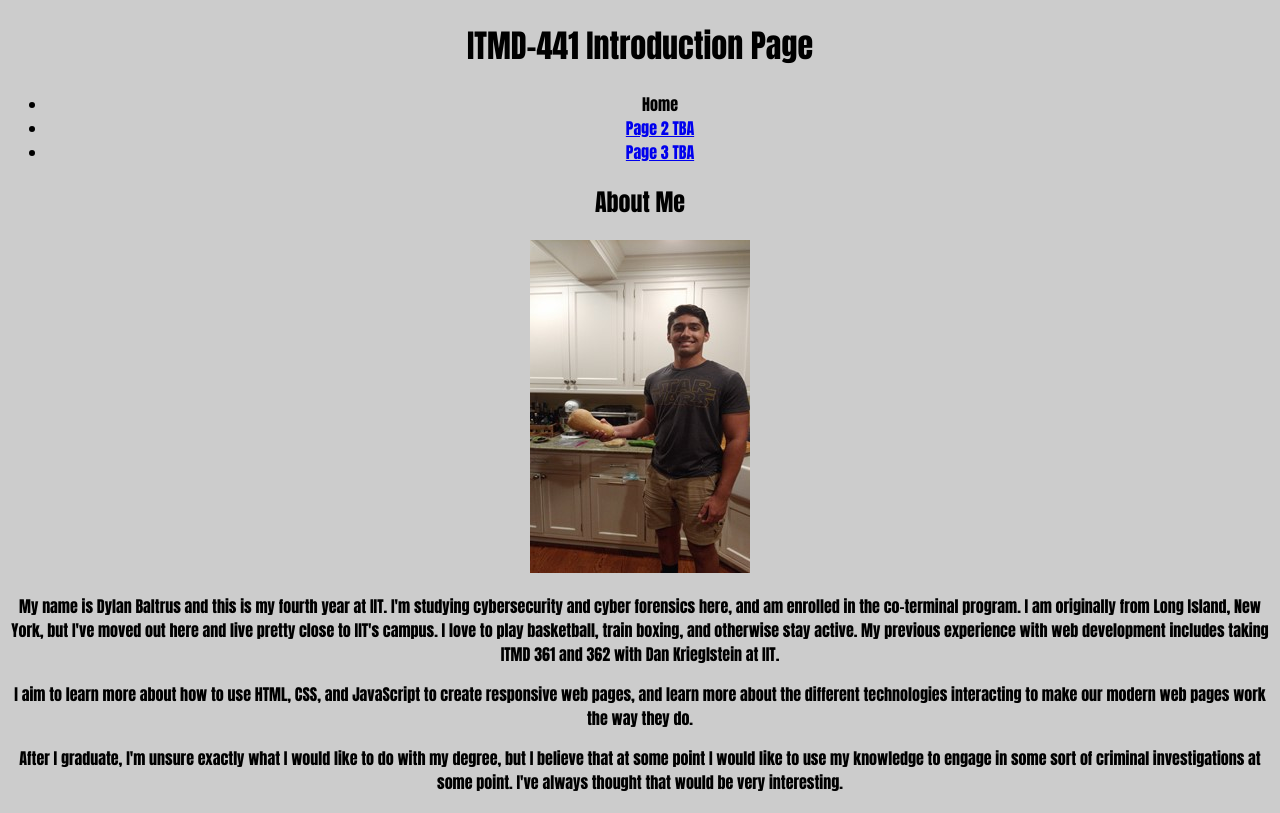
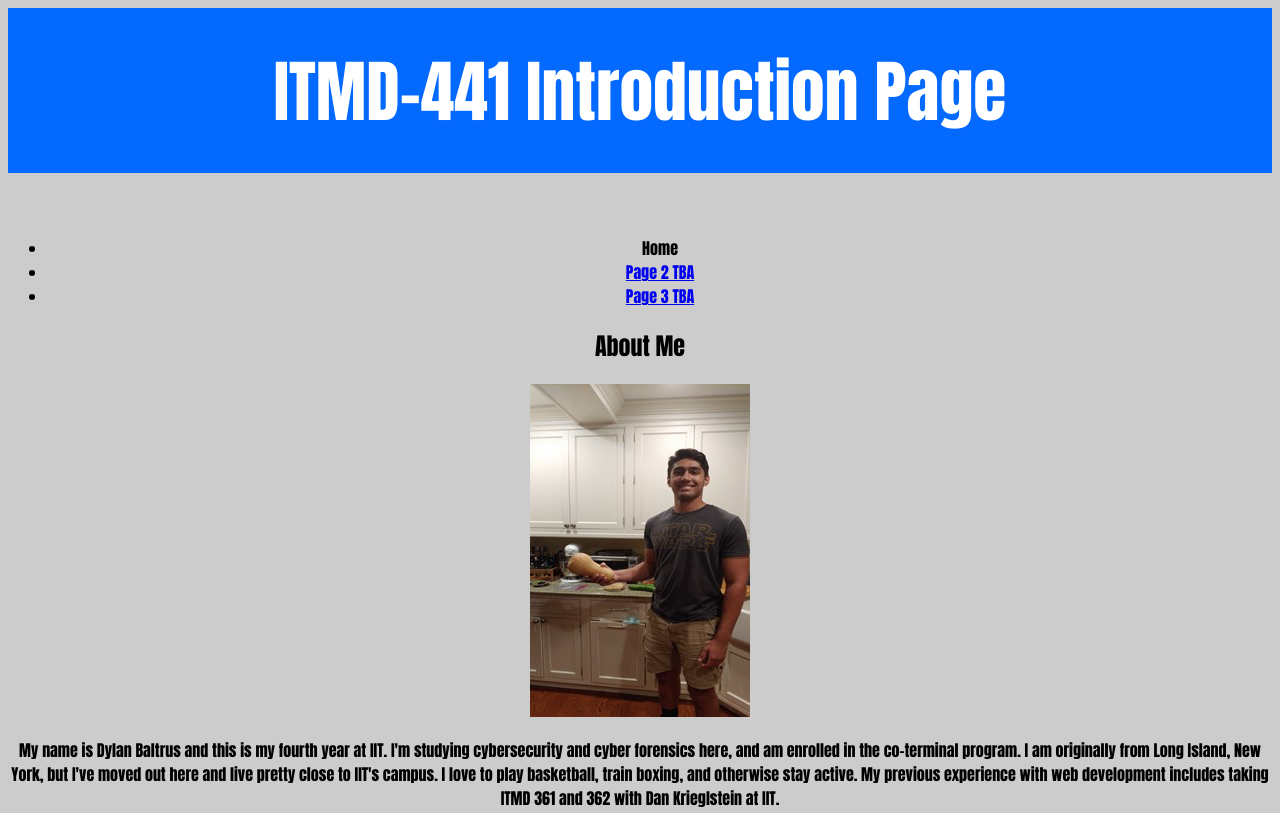
Before and after one commit to DlayDlay/ITMD441, a plain HTML site: page index.html in a window 1280 px wide. Shown: the top 813 px of the page. Drawn offline with Linux system fonts and the light colour scheme.

Commit message:
added h1 style

```diff
--- a/css/styles.css
+++ b/css/styles.css
@@ -5,6 +5,15 @@
 	font-family: Impact, Arial, sans-serif;
 	font-size: 16px;
   }
+  h1{
+    font-size: 4.236em;
+    color: white;
+    background-color: #0369FF;
+    box-sizing: border-box;
+    width: 100%;
+    margin: 0 0 5% 0;
+    padding: 2.5%;
+  }
 
 
 }
```
